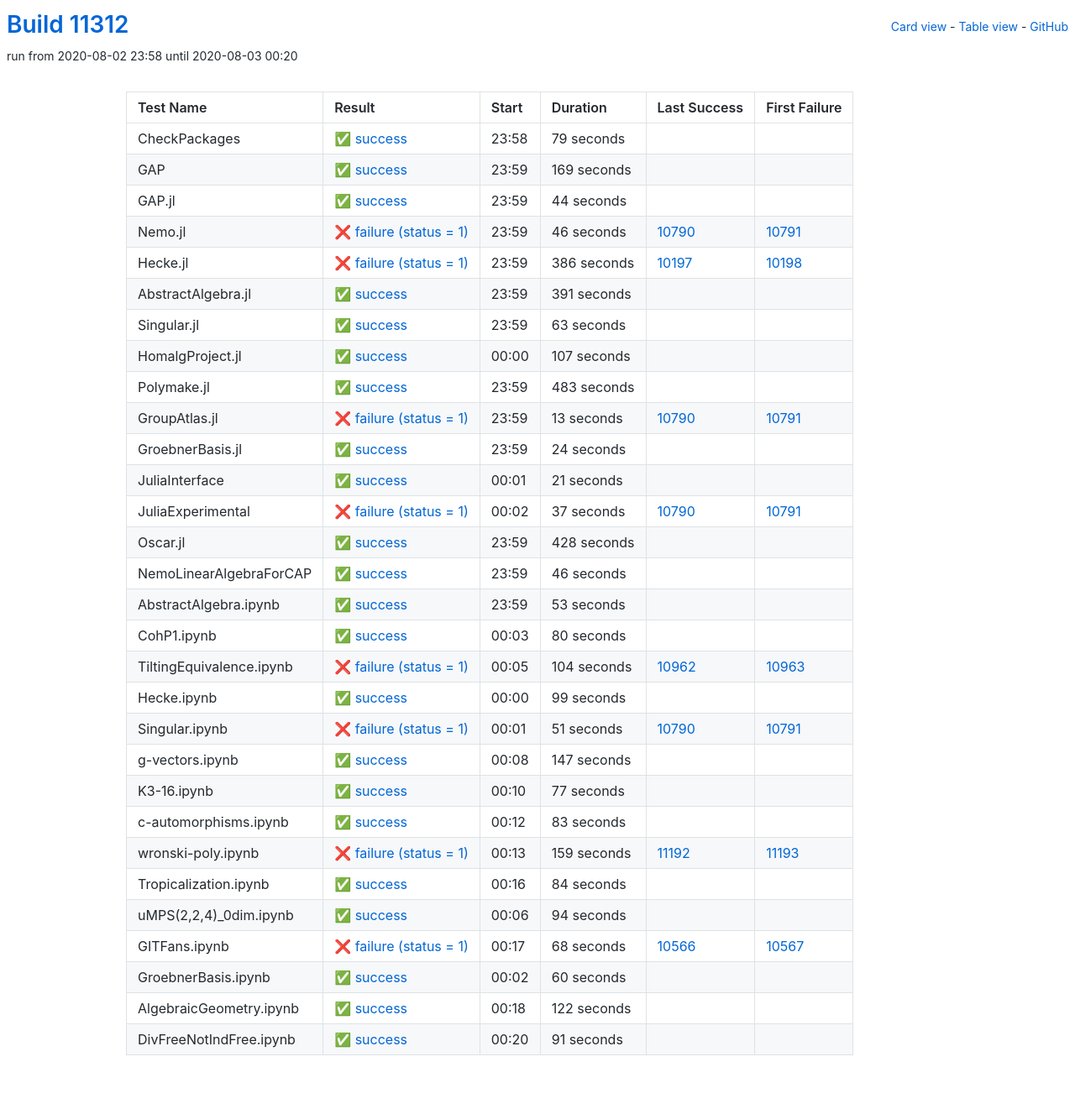
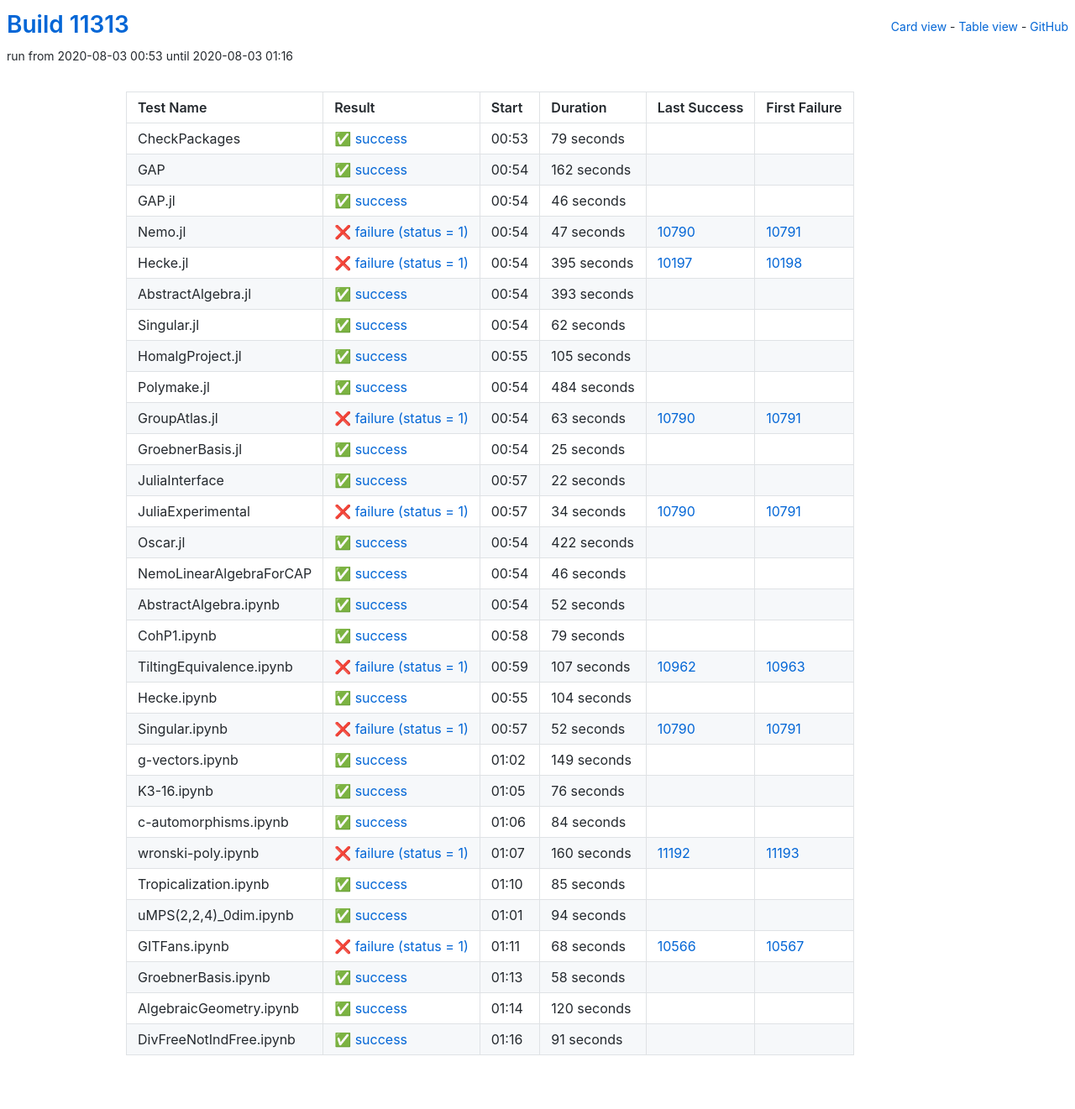
Before and after one commit to oscar-system/oscar-ci-status, a Jekyll site: the page built from table.html, in a window 1280 px wide. Shown: the whole page at 84% size. Built offline with Jekyll 4.4.1, drawn with Linux system fonts in a browser that asks for light colours.

Commit message:
Build #11313

```diff
--- a/_data/ci.yml
+++ b/_data/ci.yml
@@ -1,6 +1,6 @@
 ---
-build: 11312
-build_url: https://oscarci.mathematik.uni-kl.de/job/oscar/11312/
+build: 11313
+build_url: https://oscarci.mathematik.uni-kl.de/job/oscar/11313/
 job: oscar
 organization: oscar-system
 repo: oscar-ci-status
@@ -8,8 +8,8 @@
 tests:
 - name: CheckPackages
   id: checkpackages
-  log: https://oscarci.mathematik.uni-kl.de/job/oscar/11312/artifact/logs/build-11312/CheckPackages.log
-  start: 2020-08-02 23:58
+  log: https://oscarci.mathematik.uni-kl.de/job/oscar/11313/artifact/logs/build-11313/CheckPackages.log
+  start: 2020-08-03 00:53
   success: true
   exitcode: 0
   status: success
@@ -20,164 +20,164 @@
   first_failure_url:
 - name: GAP
   id: gap
-  log: https://oscarci.mathematik.uni-kl.de/job/oscar/11312/artifact/logs/build-11312/GAP.log
-  start: 2020-08-02 23:59
+  log: https://oscarci.mathematik.uni-kl.de/job/oscar/11313/artifact/logs/build-11313/GAP.log
+  start: 2020-08-03 00:54
   success: true
   exitcode: 0
   status: success
-  duration: 169
+  duration: 162
   last_success: false
   last_success_url:
   first_failure: false
   first_failure_url:
 - name: GAP.jl
   id: gap-jl
-  log: https://oscarci.mathematik.uni-kl.de/job/oscar/11312/artifact/logs/build-11312/GAP.jl.log
-  start: 2020-08-02 23:59
+  log: https://oscarci.mathematik.uni-kl.de/job/oscar/11313/artifact/logs/build-11313/GAP.jl.log
+  start: 2020-08-03 00:54
   success: true
   exitcode: 0
   status: success
-  duration: 44
+  duration: 46
   last_success: false
   last_success_url:
   first_failure: false
   first_failure_url:
 - name: Nemo.jl
   id: nemo-jl
-  log: https://oscarci.mathematik.uni-kl.de/job/oscar/11312/artifact/logs/build-11312/Nemo.jl.log
-  start: 2020-08-02 23:59
+  log: https://oscarci.mathematik.uni-kl.de/job/oscar/11313/artifact/logs/build-11313/Nemo.jl.log
+  start: 2020-08-03 00:54
   success: false
   exitcode: 1
   status: failure
-  duration: 46
+  duration: 47
   last_success: 10790
   last_success_url: https://oscarci.mathematik.uni-kl.de/job/oscar/10790/
   first_failure: 10791
   first_failure_url: https://oscarci.mathematik.uni-kl.de/job/oscar/10791/
 - name: Hecke.jl
   id: hecke-jl
-  log: https://oscarci.mathematik.uni-kl.de/job/oscar/11312/artifact/logs/build-11312/Hecke.jl.log
-  start: 2020-08-02 23:59
+  log: https://oscarci.mathematik.uni-kl.de/job/oscar/11313/artifact/logs/build-11313/Hecke.jl.log
+  start: 2020-08-03 00:54
   success: false
   exitcode: 1
   status: failure
-  duration: 386
+  duration: 395
   last_success: 10197
   last_success_url: https://oscarci.mathematik.uni-kl.de/job/oscar/10197/
   first_failure: 10198
   first_failure_url: https://oscarci.mathematik.uni-kl.de/job/oscar/10198/
 - name: AbstractAlgebra.jl
   id: abstractalgebra-jl
-  log: https://oscarci.mathematik.uni-kl.de/job/oscar/11312/artifact/logs/build-11312/AbstractAlgebra.jl.log
-  start: 2020-08-02 23:59
+  log: https://oscarci.mathematik.uni-kl.de/job/oscar/11313/artifact/logs/build-11313/AbstractAlgebra.jl.log
+  start: 2020-08-03 00:54
   success: true
   exitcode: 0
   status: success
-  duration: 391
+  duration: 393
   last_success: false
   last_success_url:
   first_failure: false
   first_failure_url:
 - name: Singular.jl
   id: singular-jl
-  log: https://oscarci.mathematik.uni-kl.de/job/oscar/11312/artifact/logs/build-11312/Singular.jl.log
-  start: 2020-08-02 23:59
+  log: https://oscarci.mathematik.uni-kl.de/job/oscar/11313/artifact/logs/build-11313/Singular.jl.log
+  start: 2020-08-03 00:54
   success: true
   exitcode: 0
   status: success
-  duration: 63
+  duration: 62
   last_success: false
   last_success_url:
   first_failure: false
   first_failure_url:
 - name: HomalgProject.jl
   id: homalgproject-jl
-  log: https://oscarci.mathematik.uni-kl.de/job/oscar/11312/artifact/logs/build-11312/HomalgProject.jl.log
-  start: 2020-08-03 00:00
+  log: https://oscarci.mathematik.uni-kl.de/job/oscar/11313/artifact/logs/build-11313/HomalgProject.jl.log
+  start: 2020-08-03 00:55
   success: true
   exitcode: 0
   status: success
-  duration: 107
+  duration: 105
   last_success: false
   last_success_url:
   first_failure: false
   first_failure_url:
 - name: Polymake.jl
   id: polymake-jl
-  log: https://oscarci.mathematik.uni-kl.de/job/oscar/11312/artifact/logs/build-11312/Polymake.jl.log
-  start: 2020-08-02 23:59
+  log: https://oscarci.mathematik.uni-kl.de/job/oscar/11313/artifact/logs/build-11313/Polymake.jl.log
+  start: 2020-08-03 00:54
   success: true
   exitcode: 0
   status: success
-  duration: 483
+  duration: 484
   last_success: false
   last_success_url:
   first_failure: false
   first_failure_url:
 - name: GroupAtlas.jl
   id: groupatlas-jl
-  log: https://oscarci.mathematik.uni-kl.de/job/oscar/11312/artifact/logs/build-11312/GroupAtlas.jl.log
-  start: 2020-08-02 23:59
+  log: https://oscarci.mathematik.uni-kl.de/job/oscar/11313/artifact/logs/build-11313/GroupAtlas.jl.log
+  start: 2020-08-03 00:54
   success: false
   exitcode: 1
   status: failure
-  duration: 13
+  duration: 63
   last_success: 10790
   last_success_url: https://oscarci.mathematik.uni-kl.de/job/oscar/10790/
   first_failure: 10791
   first_failure_url: https://oscarci.mathematik.uni-kl.de/job/oscar/10791/
 - name: GroebnerBasis.jl
   id: groebnerbasis-jl
-  log: https://oscarci.mathematik.uni-kl.de/job/oscar/11312/artifact/logs/build-11312/GroebnerBasis.jl.log
-  start: 2020-08-02 23:59
+  log: https://oscarci.mathematik.uni-kl.de/job/oscar/11313/artifact/logs/build-11313/GroebnerBasis.jl.log
+  start: 2020-08-03 00:54
   success: true
   exitcode: 0
   status: success
-  duration: 24
+  duration: 25
   last_success: false
   last_success_url:
   first_failure: false
   first_failure_url:
 - name: JuliaInterface
   id: juliainterface
-  log: https://oscarci.mathematik.uni-kl.de/job/oscar/11312/artifact/logs/build-11312/JuliaInterface.log
-  start: 2020-08-03 00:01
+  log: https://oscarci.mathematik.uni-kl.de/job/oscar/11313/artifact/logs/build-11313/JuliaInterface.log
+  start: 2020-08-03 00:57
   success: true
   exitcode: 0
   status: success
-  duration: 21
+  duration: 22
   last_success: false
   last_success_url:
   first_failure: false
   first_failure_url:
 - name: JuliaExperimental
   id: juliaexperimental
-  log: https://oscarci.mathematik.uni-kl.de/job/oscar/11312/artifact/logs/build-11312/JuliaExperimental.log
-  start: 2020-08-03 00:02
+  log: https://oscarci.mathematik.uni-kl.de/job/oscar/11313/artifact/logs/build-11313/JuliaExperimental.log
+  start: 2020-08-03 00:57
   success: false
   exitcode: 1
   status: failure
-  duration: 37
+  duration: 34
   last_success: 10790
   last_success_url: https://oscarci.mathematik.uni-kl.de/job/oscar/10790/
   first_failure: 10791
   first_failure_url: https://oscarci.mathematik.uni-kl.de/job/oscar/10791/
 - name: Oscar.jl
   id: oscar-jl
-  log: https://oscarci.mathematik.uni-kl.de/job/oscar/11312/artifact/logs/build-11312/Oscar.jl.log
-  start: 2020-08-02 23:59
+  log: https://oscarci.mathematik.uni-kl.de/job/oscar/11313/artifact/logs/build-11313/Oscar.jl.log
+  start: 2020-08-03 00:54
   success: true
   exitcode: 0
   status: success
-  duration: 428
+  duration: 422
   last_success: false
   last_success_url:
   first_failure: false
   first_failure_url:
 - name: NemoLinearAlgebraForCAP
   id: nemolinearalgebraforcap
-  log: https://oscarci.mathematik.uni-kl.de/job/oscar/11312/artifact/logs/build-11312/NemoLinearAlgebraForCAP.log
-  start: 2020-08-02 23:59
+  log: https://oscarci.mathematik.uni-kl.de/job/oscar/11313/artifact/logs/build-11313/NemoLinearAlgebraForCAP.log
+  start: 2020-08-03 00:54
   success: true
   exitcode: 0
   status: success
@@ -188,116 +188,92 @@
   first_failure_url:
 - name: AbstractAlgebra.ipynb
   id: abstractalgebra-ipynb
-  log: https://oscarci.mathematik.uni-kl.de/job/oscar/11312/artifact/logs/build-11312/AbstractAlgebra.ipynb.log
-  start: 2020-08-02 23:59
+  log: https://oscarci.mathematik.uni-kl.de/job/oscar/11313/artifact/logs/build-11313/AbstractAlgebra.ipynb.log
+  start: 2020-08-03 00:54
   success: true
   exitcode: 0
   status: success
-  duration: 53
+  duration: 52
   last_success: false
   last_success_url:
   first_failure: false
   first_failure_url:
 - name: CohP1.ipynb
   id: cohp1-ipynb
-  log: https://oscarci.mathematik.uni-kl.de/job/oscar/11312/artifact/logs/build-11312/CohP1.ipynb.log
-  start: 2020-08-03 00:03
+  log: https://oscarci.mathematik.uni-kl.de/job/oscar/11313/artifact/logs/build-11313/CohP1.ipynb.log
+  start: 2020-08-03 00:58
   success: true
   exitcode: 0
   status: success
-  duration: 80
+  duration: 79
   last_success: false
   last_success_url:
   first_failure: false
   first_failure_url:
 - name: TiltingEquivalence.ipynb
   id: tiltingequivalence-ipynb
-  log: https://oscarci.mathematik.uni-kl.de/job/oscar/11312/artifact/logs/build-11312/TiltingEquivalence.ipynb.log
-  start: 2020-08-03 00:05
+  log: https://oscarci.mathematik.uni-kl.de/job/oscar/11313/artifact/logs/build-11313/TiltingEquivalence.ipynb.log
+  start: 2020-08-03 00:59
   success: false
   exitcode: 1
   status: failure
-  duration: 104
+  duration: 107
   last_success: 10962
   last_success_url: https://oscarci.mathematik.uni-kl.de/job/oscar/10962/
   first_failure: 10963
   first_failure_url: https://oscarci.mathematik.uni-kl.de/job/oscar/10963/
 - name: Hecke.ipynb
   id: hecke-ipynb
-  log: https://oscarci.mathematik.uni-kl.de/job/oscar/11312/artifact/logs/build-11312/Hecke.ipynb.log
-  start: 2020-08-03 00:00
+  log: https://oscarci.mathematik.uni-kl.de/job/oscar/11313/artifact/logs/build-11313/Hecke.ipynb.log
+  start: 2020-08-03 00:55
   success: true
   exitcode: 0
   status: success
-  duration: 99
+  duration: 104
   last_success: false
   last_success_url:
   first_failure: false
   first_failure_url:
 - name: Singular.ipynb
   id: singular-ipynb
-  log: https://oscarci.mathematik.uni-kl.de/job/oscar/11312/artifact/logs/build-11312/Singular.ipynb.log
-  start: 2020-08-03 00:01
+  log: https://oscarci.mathematik.uni-kl.de/job/oscar/11313/artifact/logs/build-11313/Singular.ipynb.log
+  start: 2020-08-03 00:57
   success: false
   exitcode: 1
   status: failure
-  duration: 51
+  duration: 52
   last_success: 10790
   last_success_url: https://oscarci.mathematik.uni-kl.de/job/oscar/10790/
   first_failure: 10791
   first_failure_url: https://oscarci.mathematik.uni-kl.de/job/oscar/10791/
 - name: g-vectors.ipynb
   id: g-vectors-ipynb
-  log: https://oscarci.mathematik.uni-kl.de/job/oscar/11312/artifact/logs/build-11312/g-vectors.ipynb.log
-  start: 2020-08-03 00:08
+  log: https://oscarci.mathematik.uni-kl.de/job/oscar/11313/artifact/logs/build-11313/g-vectors.ipynb.log
+  start: 2020-08-03 01:02
   success: true
   exitcode: 0
   status: success
-  duration: 147
+  duration: 149
   last_success: false
   last_success_url:
   first_failure: false
   first_failure_url:
 - name: K3-16.ipynb
   id: k3-16-ipynb
-  log: https://oscarci.mathematik.uni-kl.de/job/oscar/11312/artifact/logs/build-11312/K3-16.ipynb.log
-  start: 2020-08-03 00:10
+  log: https://oscarci.mathematik.uni-kl.de/job/oscar/11313/artifact/logs/build-11313/K3-16.ipynb.log
+  start: 2020-08-03 01:05
   success: true
   exitcode: 0
   status: success
-  duration: 77
+  duration: 76
   last_success: false
   last_success_url:
   first_failure: false
   first_failure_url:
 - name: c-automorphisms.ipynb
   id: c-automorphisms-ipynb
-  log: https://oscarci.mathematik.uni-kl.de/job/oscar/11312/artifact/logs/build-11312/c-automorphisms.ipynb.log
-  start: 2020-08-03 00:12
-  success: true
-  exitcode: 0
-  status: success
-  duration: 83
-  last_success: false
-  last_success_url:
-  first_failure: false
-  first_failure_url:
-- name: wronski-poly.ipynb
-  id: wronski-poly-ipynb
-  log: https://oscarci.mathematik.uni-kl.de/job/oscar/11312/artifact/logs/build-11312/wronski-poly.ipynb.log
-  start: 2020-08-03 00:13
-  success: false
-  exitcode: 1
-  status: failure
-  duration: 159
-  last_success: 11192
-  last_success_url: https://oscarci.mathematik.uni-kl.de/job/oscar/11192/
-  first_failure: 11193
-  first_failure_url: https://oscarci.mathematik.uni-kl.de/job/oscar/11193/
-- name: Tropicalization.ipynb
-  id: tropicalization-ipynb
-  log: https://oscarci.mathematik.uni-kl.de/job/oscar/11312/artifact/logs/build-11312/Tropicalization.ipynb.log
-  start: 2020-08-03 00:16
+  log: https://oscarci.mathematik.uni-kl.de/job/oscar/11313/artifact/logs/build-11313/c-automorphisms.ipynb.log
+  start: 2020-08-03 01:06
   success: true
   exitcode: 0
   status: success
@@ -306,10 +282,34 @@
   last_success_url:
   first_failure: false
   first_failure_url:
+- name: wronski-poly.ipynb
+  id: wronski-poly-ipynb
+  log: https://oscarci.mathematik.uni-kl.de/job/oscar/11313/artifact/logs/build-11313/wronski-poly.ipynb.log
+  start: 2020-08-03 01:07
+  success: false
+  exitcode: 1
+  status: failure
+  duration: 160
+  last_success: 11192
+  last_success_url: https://oscarci.mathematik.uni-kl.de/job/oscar/11192/
+  first_failure: 11193
+  first_failure_url: https://oscarci.mathematik.uni-kl.de/job/oscar/11193/
+- name: Tropicalization.ipynb
+  id: tropicalization-ipynb
+  log: https://oscarci.mathematik.uni-kl.de/job/oscar/11313/artifact/logs/build-11313/Tropicalization.ipynb.log
+  start: 2020-08-03 01:10
+  success: true
+  exitcode: 0
+  status: success
+  duration: 85
+  last_success: false
+  last_success_url:
+  first_failure: false
+  first_failure_url:
 - name: uMPS(2,2,4)_0dim.ipynb
   id: umps-2-2-4-0dim-ipynb
-  log: https://oscarci.mathematik.uni-kl.de/job/oscar/11312/artifact/logs/build-11312/uMPS-2-2-4-_0dim.ipynb.log
-  start: 2020-08-03 00:06
+  log: https://oscarci.mathematik.uni-kl.de/job/oscar/11313/artifact/logs/build-11313/uMPS-2-2-4-_0dim.ipynb.log
+  start: 2020-08-03 01:01
   success: true
   exitcode: 0
   status: success
@@ -320,8 +320,8 @@
   first_failure_url:
 - name: GITFans.ipynb
   id: gitfans-ipynb
-  log: https://oscarci.mathematik.uni-kl.de/job/oscar/11312/artifact/logs/build-11312/GITFans.ipynb.log
-  start: 2020-08-03 00:17
+  log: https://oscarci.mathematik.uni-kl.de/job/oscar/11313/artifact/logs/build-11313/GITFans.ipynb.log
+  start: 2020-08-03 01:11
   success: false
   exitcode: 1
   status: failure
@@ -332,32 +332,32 @@
   first_failure_url: https://oscarci.mathematik.uni-kl.de/job/oscar/10567/
 - name: GroebnerBasis.ipynb
   id: groebnerbasis-ipynb
-  log: https://oscarci.mathematik.uni-kl.de/job/oscar/11312/artifact/logs/build-11312/GroebnerBasis.ipynb.log
-  start: 2020-08-03 00:02
+  log: https://oscarci.mathematik.uni-kl.de/job/oscar/11313/artifact/logs/build-11313/GroebnerBasis.ipynb.log
+  start: 2020-08-03 01:13
   success: true
   exitcode: 0
   status: success
-  duration: 60
+  duration: 58
   last_success: false
   last_success_url:
   first_failure: false
   first_failure_url:
 - name: AlgebraicGeometry.ipynb
   id: algebraicgeometry-ipynb
-  log: https://oscarci.mathematik.uni-kl.de/job/oscar/11312/artifact/logs/build-11312/AlgebraicGeometry.ipynb.log
-  start: 2020-08-03 00:18
+  log: https://oscarci.mathematik.uni-kl.de/job/oscar/11313/artifact/logs/build-11313/AlgebraicGeometry.ipynb.log
+  start: 2020-08-03 01:14
   success: true
   exitcode: 0
   status: success
-  duration: 122
+  duration: 120
   last_success: false
   last_success_url:
   first_failure: false
   first_failure_url:
 - name: DivFreeNotIndFree.ipynb
   id: divfreenotindfree-ipynb
-  log: https://oscarci.mathematik.uni-kl.de/job/oscar/11312/artifact/logs/build-11312/DivFreeNotIndFree.ipynb.log
-  start: 2020-08-03 00:20
+  log: https://oscarci.mathematik.uni-kl.de/job/oscar/11313/artifact/logs/build-11313/DivFreeNotIndFree.ipynb.log
+  start: 2020-08-03 01:16
   success: true
   exitcode: 0
   status: success
```
Also changed, not shown: README.md.
